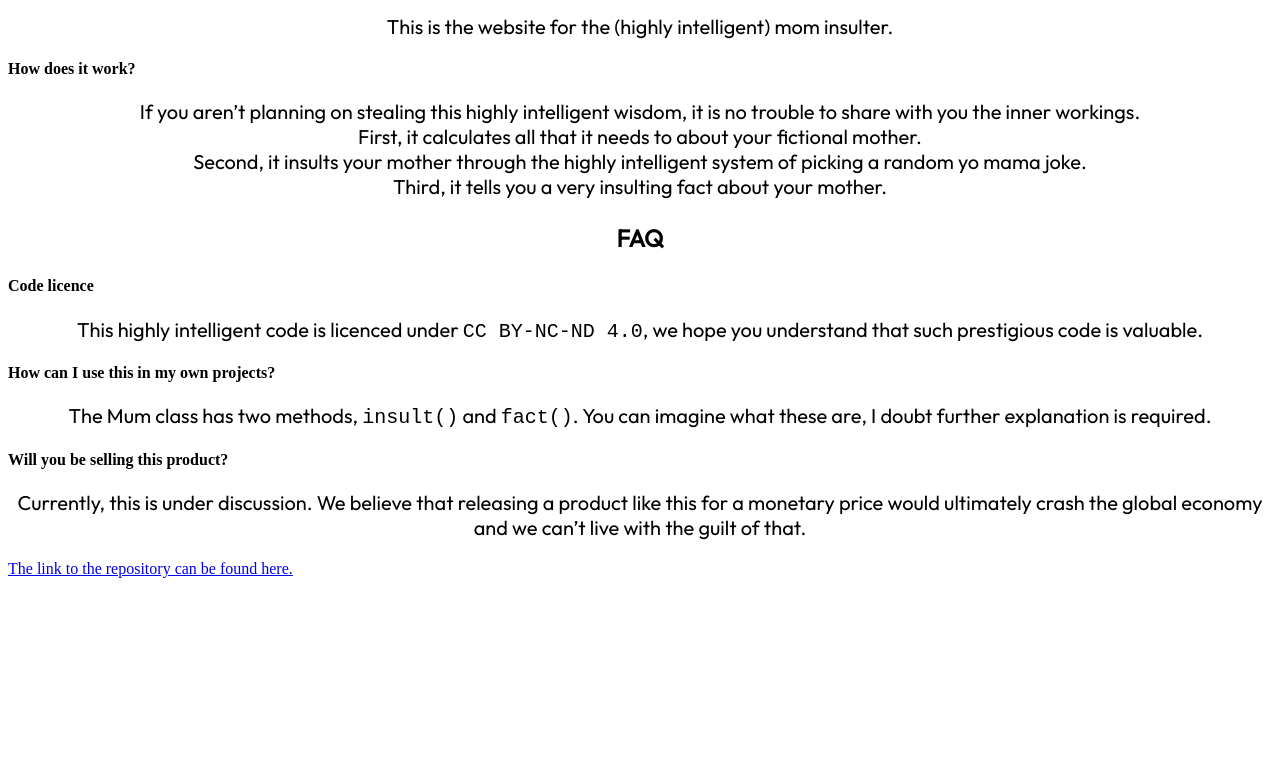
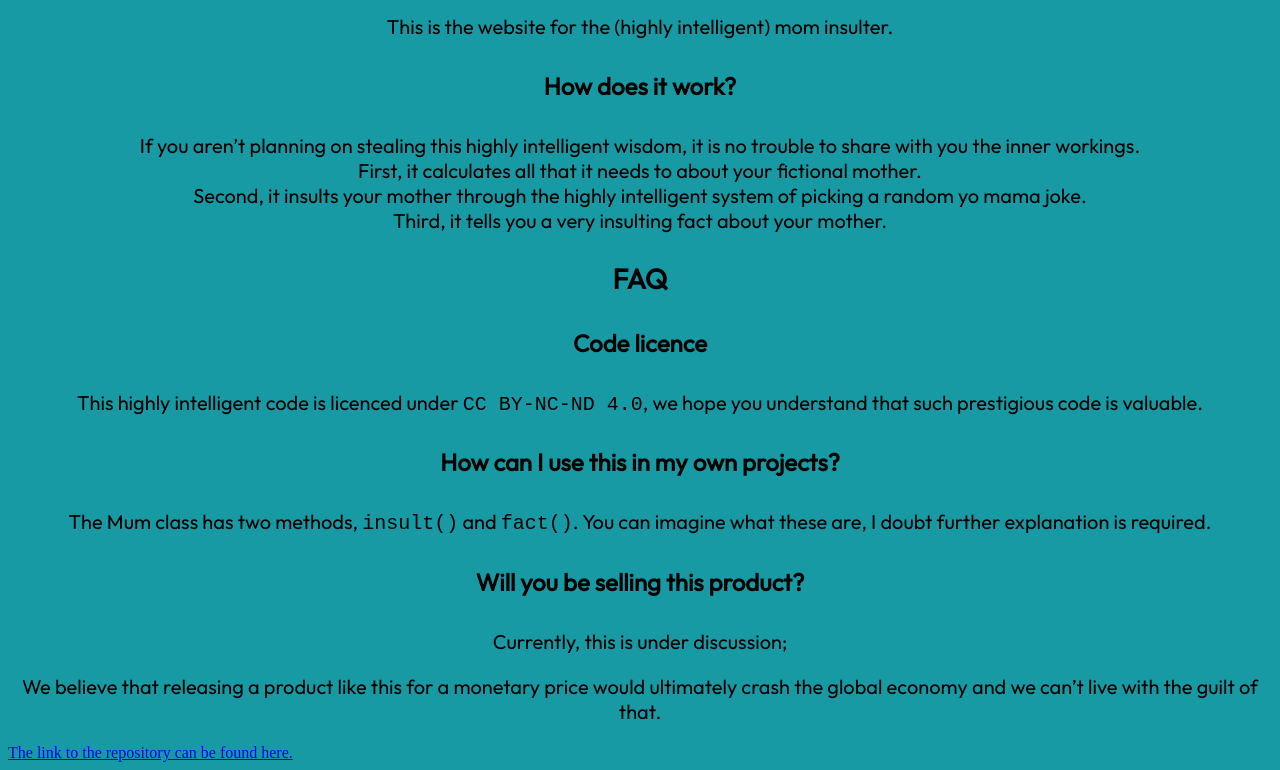
Before and after one commit to ASkiingrock/mom-insulter, a plain HTML site: page index.html in a window 1280 px wide. Shown: the part 100-870 px from the top of the page. Before the commit the page ends 800 px from the top, so only its background shows below. Drawn offline with Linux system fonts and the light colour scheme.

Commit message:
Final commit on this website i hope

```diff
--- a/index.html
+++ b/index.html
@@ -29,7 +29,8 @@ This highly intelligent code is licenced under <code>CC BY-NC-ND 4.0</code>, we
 <h4>How can I use this in my own projects?</h4>
 <p>The Mum class has two methods, <code>insult()</code> and <code>fact()</code>. You can imagine what these are, I doubt further explanation is required.<br></p>
 <h4>Will you be selling this product?</h4>
-<p>Currently, this is under discussion. We believe that releasing a product like this for a monetary price would ultimately crash the global economy and we can’t live with the guilt of that.</p>
+<p>Currently, this is under discussion;</p>
+<p>We believe that releasing a product like this for a monetary price would ultimately crash the global economy and we can’t live with the guilt of that.</p>
 <a href="https://github.com/ASkiingrock/mom-insulter">The link to the repository can be found here.</a>
 </body>
 </html>
--- a/main.css
+++ b/main.css
@@ -1,3 +1,4 @@
+body {background-color: #189aa5;}
 h1 {
     font-size: 44px;
     font-family: 'Outfit';
@@ -13,7 +14,7 @@ h3 {
     font-family: 'Outfit';
     text-align: center;
 }
-h3 {
+h4 {
     font-size: 24px;
     font-family: 'Outfit';
     text-align: center;
```
